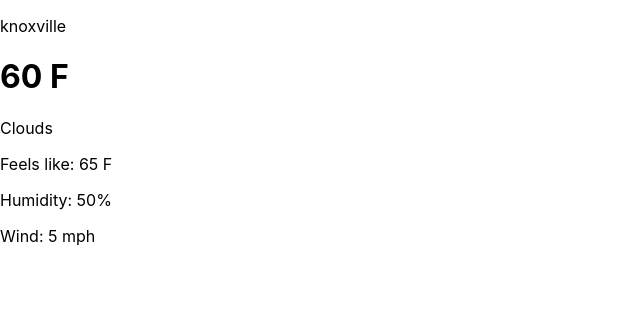
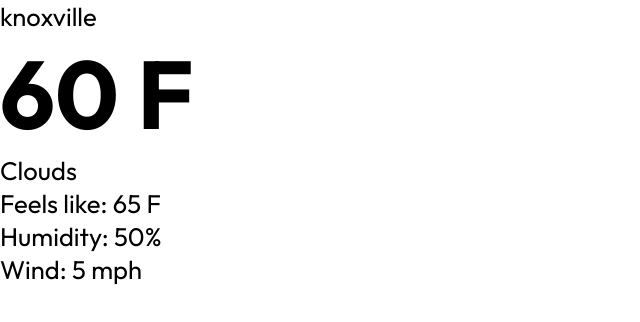
Before and after one commit to Mkish1220/MeaghansReactWeatherApp, a React (Create React App) app in the folder meaghans-weather-app/: page / in a window 1280 px wide. Shown: the top 322 px of the page, without its empty margins (0-640 px from the left). Built offline with nearby package versions, Linux system fonts and the light colour scheme.

Commit message:
added styling

```diff
--- a/meaghans-weather-app/src/App.js
+++ b/meaghans-weather-app/src/App.js
@@ -3,7 +3,7 @@
 
 function App() {
 
-  const url ='https://api.openweathermap.org/data/2.5/weather?q=knoxville&appid=192aa32e12efeef9298dceab17715f5a';
+  // const url ='https://api.openweathermap.org/data/2.5/weather?q=knoxville&appid=192aa32e12efeef9298dceab17715f5a';
 
 
    return (
--- a/meaghans-weather-app/src/index.css
+++ b/meaghans-weather-app/src/index.css
@@ -1,13 +1,46 @@
+@import url('https://fonts.googleapis.com/css2?family=Outfit:wght@100;200;300;400;500;600;700&family=Poppins:ital,wght@0,100;0,200;0,300;0,400;0,500;0,600;0,700;0,800;0,900;1,100;1,200;1,300;1,400;1,500;1,600;1,700;1,800;1,900&display=swap');
+
+*{
+  box-sizing: border-box;
+  margin: 0;
+  padding: 0;
+}
+
 body {
-  margin: 0;
-  font-family: -apple-system, BlinkMacSystemFont, 'Segoe UI', 'Roboto', 'Oxygen',
-    'Ubuntu', 'Cantarell', 'Fira Sans', 'Droid Sans', 'Helvetica Neue',
-    sans-serif;
+
+  font-family: 'Outfit', 'Segoe UI', 'Roboto', 'Oxygen', 'Ubuntu', 'Cantarell', 'Fira Sans', 'Droid Sans', 'Helvetica Neue', sans-serif;
   -webkit-font-smoothing: antialiased;
   -moz-osx-font-smoothing: grayscale;
 }
 
-code {
-  font-family: source-code-pro, Menlo, Monaco, Consolas, 'Courier New',
-    monospace;
+p {
+  font-size: 1.6rem;
 }
+
+h1 {
+  font-size: 6rem;
+}
+
+.app {
+  width: 100%;
+  height: 100vh;
+  position: relative;
+  background-color: rgba(0,0,0,0.4);
+  color: #fff;
+}
+
+.app:before {
+  content: '';
+  background: url('./assets/sunset.jpg') no-repeat center center/cover;
+  position: absolute;
+  width: 100%;
+  height: 100%;
+  top: 0;
+  left: 0;
+  z-index: -1;
+}
+
+.app .search {
+  text-align: center;
+  padding: 1rem;
+}
```
